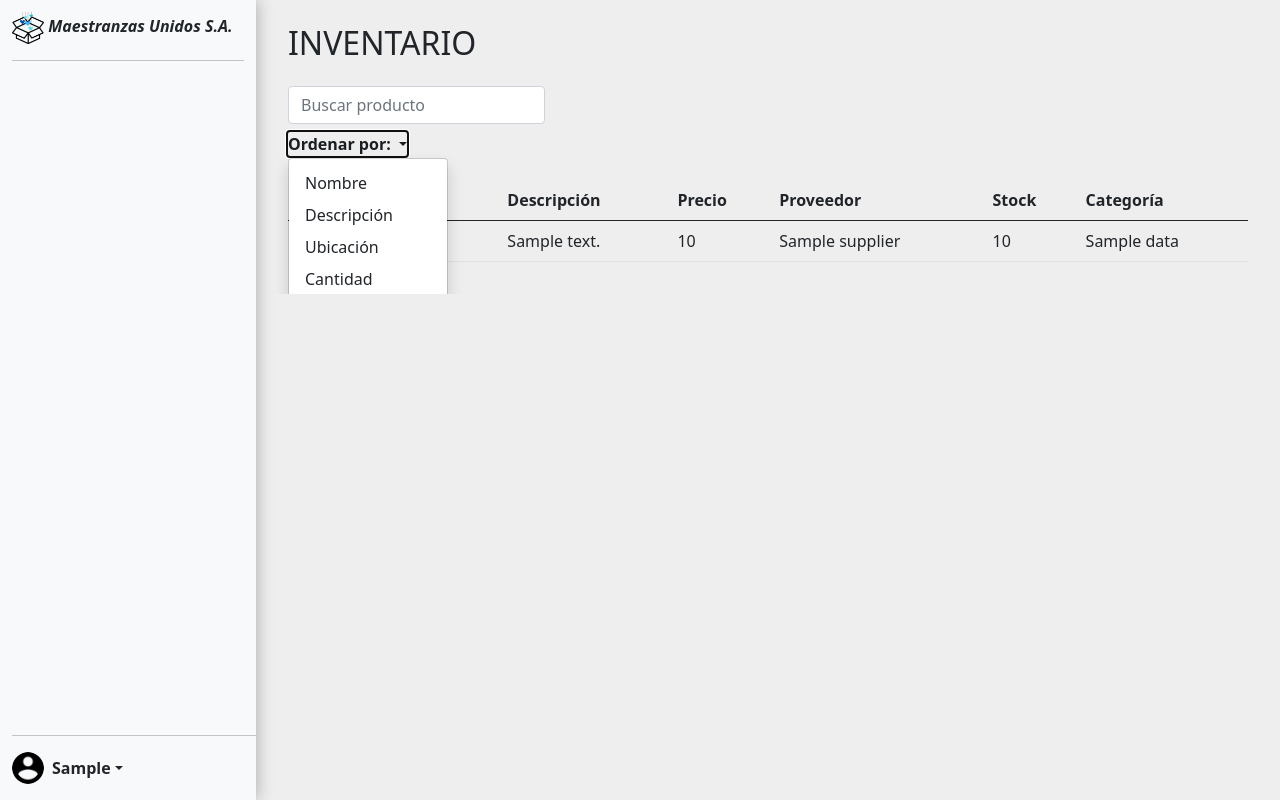
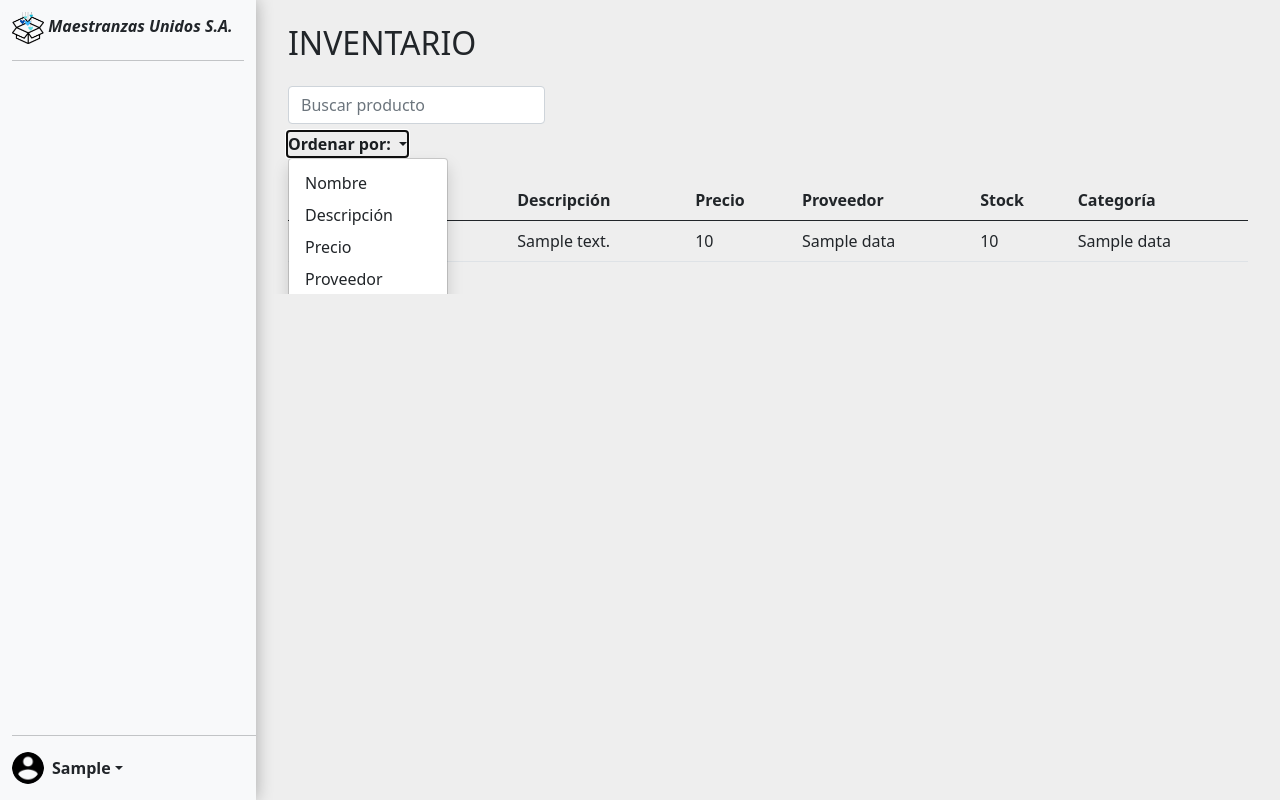
Before and after one commit to svrtxn/Maestranzas, a Flask app: template src/templates/inventario.html in a window 1280 px wide, after a click on "Ordenar por:". Run offline with Flask 3, Linux system fonts and the light colour scheme; the template is opened without the code that fills it: most values are stand-ins (such as "Sample title", 1, 10 or a date in 2020); parts of the project's set-up code (start-up, migrations or seed data) failed here and were passed over; some libraries are stand-ins or nearby versions.

Commit message:
Actualizacion inventario.html

```diff
--- a/src/templates/inventario.html
+++ b/src/templates/inventario.html
@@ -25,9 +25,10 @@
             <ul class="dropdown-menu text-small shadow" aria-labelledby="dropdownProduct1">
                 <li><a class="dropdown-item" href="{{ url_for('show_prod', sort_by='nombre') }}">Nombre</a></li>
                 <li><a class="dropdown-item" href="{{ url_for('show_prod', sort_by='descripcion') }}">Descripción</a></li>
-                <li><a class="dropdown-item" href="{{ url_for('show_prod', sort_by='ubicacion') }}">Ubicación</a></li>
-                <li><a class="dropdown-item" href="{{ url_for('show_prod', sort_by='cantidad') }}">Cantidad</a></li>
+                <li><a class="dropdown-item" href="{{ url_for('show_prod', sort_by='precio') }}">Precio</a></li>
+                <li><a class="dropdown-item" href="{{ url_for('show_prod', sort_by='proveedor') }}">Proveedor</a></li>
                 <li><a class="dropdown-item" href="{{ url_for('show_prod', sort_by='categoria') }}">Categoría</a></li>
+                <li><a class="dropdown-item" href="{{ url_for('show_prod', sort_by='stock') }}">Stock</a></li>
             </ul>
         </div>
     </header>
@@ -81,9 +82,9 @@
                         <td>{{ data.name_prod }}</td>
                         <td>{{ data.desc_prod }}</td>
                         <td>{{ data.price }}</td>
-                        <td>{{ data.supplier }}</td>
+                        <td>{{ data.name_supplier }}</td>
                         <td>{{ data.stock }}</td>
-                        <td>{{ data.categoria_nombre }}</td>
+                        <td>{{ data.categ_name }}</td>
                         {% if g.user and g.user['role_id'] == 2 or g.user and g.user['role_id'] == 1 %}
                         <td>
                             <button type="button" class="btn btn-warning" data-bs-toggle="modal"
@@ -91,7 +92,7 @@
                                 <i class="bi bi-pencil-fill"></i>
                             </button>
                             <!-- MODAL EDICION/MODIFICACION PRODUCTOS-->
-                            <div class="modal fade" id="editProduct{{ data.id }}" tabindex="-1"
+                            <div class="modal fade" id="editProduct{{ data.prod_id }}" tabindex="-1"
                                 aria-labelledby="exampleModalLabel" aria-hidden="true">
                                 <div class="modal-dialog">
                                     <div class="modal-content">
@@ -105,7 +106,7 @@
                                                 <div class="row mb-3">
                                                     <div class="col-md-6">
                                                         <label for="editName{{ data.prod_id }}" class="form-label">Nombre:</label>
-                                                        <input type="number" class="form-control" id="editName{{ data.prod_id }}" name="editName"
+                                                        <input type="text" class="form-control" id="editName{{ data.prod_id }}" name="editName"
                                                         value="{{ data.name_prod }}"required>
                                                     </div>
                                                     <div class="col-md-6">
@@ -115,53 +116,48 @@
                                                     </div>
                                                 </div>
                                                 <div class="row mb-3">
-                                                    <div class="col-md-6">
+                                                    <div class="col-md-12">
                                                         <label for="editImg{{ data.prod_id }}" class="form-label">Imagen:</label>
-                                                        <input type="text" class="form-control" id="editImg{{ data.prod_id }}" name="editImg"
+                                                        <input type="file" class="form-control" id="editImg{{ data.prod_id }}" name="editImg"
                                                         value="{{ data.img }}" required>
-                                                    </div>
-                                                    <div class="col-md-6">
-                                                        <label for="editPrice{{ data.prod_id }}" class="form-label">Precio:</label>
-                                                        <input type="text" class="form-control" id="editPrice{{ data.prod_id }}" name="editPrice"
-                                                        value="{{ data.descripcion }}" required>
                                                     </div>
                                                 </div>
                                                 <div class="row mb-3">
                                                     <div class="col-md-6">
+                                                        <label for="editPrice{{ data.prod_id }}" class="form-label">Precio:</label>
+                                                        <input type="text" class="form-control" id="editPrice{{ data.prod_id }}" name="editPrice"
+                                                        value="{{ data.price }}" required>
+                                                    </div>
+                                                    <div class="col-md-6">
+                                                        <!--label for="editSupplier{{ data.prod_id }}" class="form-label">Proveedor:</label>
+                                                        <input type="int" class="form-control" id="editSupplier{{ data.prod_id }}" name="editSupplier"
+                                                        value="{{ data.name_supplier }}" required-->
                                                         <label for="editSupplier{{ data.prod_id }}" class="form-label">Proveedor:</label>
-                                                        <input type="int" class="form-control" id="editSupplier{{ data.prod_id }}" name="editSupplier"
-                                                        value="{{ data.precio }}" required>
+                                                        <select class="form-control" id="editSupplier{{ data.prod_id }}" name="editSupplier" required>
+                                                            {% for prov in proveedor %}
+                                                            <option value="{{ prov.supp_id }}" {% if data.supplier==prov.supp_id %} selected {% endif%}>
+                                                                {{ prov.supp_name }}
+                                                            </option>
+                                                            {% endfor %}
+                                                        </select>
                                                     </div>
                                                 </div>
                                                 <div class="row mb-3">
                                                     <div class="col-md-6">
                                                         <label for="editStock{{ data.prod_id }}" class="form-label">Stock disponible:</label>
                                                         <input type="number" class="form-control" id="editStock{{ data.prod_id }}" name="editStock"
-                                                        value="{{ data.cantidad }}"required>
+                                                        value="{{ data.stock }}"required>
                                                     </div>
                                                 </div>
                                                 <div class="row mb-3">
                                                     <div class="col-md-6">
                                                         <label for="editCategory{{ data.prod_id }}" class="form-label">Categoría:</label>
                                                         <select class="form-control" id="editCategory{{ data.prod_id }}" name="editCategory" required>
-                                                            <option value="1" {% if data.categoria==1 %} selected {% endif
-                                                                %}>Herramienta Manual</option>
-                                                            <option value="2" {% if data.categoria==2 %} selected {% endif
-                                                                %}>Herramienta Eléctrica</option>
-                                                            <option value="3" {% if data.categoria==3 %} selected {% endif
-                                                                %}>Jardinería</option>
-                                                            <option value="4" {% if data.categoria==4 %} selected {% endif
-                                                                %}>Construcción</option>
-                                                            <option value="5" {% if data.categoria==5 %} selected {% endif
-                                                                %}>Fijación</option>
-                                                            <option value="6" {% if data.categoria==6 %} selected {% endif
-                                                                %}>Suministros Eléctricos</option>
-                                                            <option value="7" {% if data.categoria==7 %} selected {% endif
-                                                                %}>Pintura y Acabado</option>
-                                                            <option value="8" {% if data.categoria==8 %} selected {% endif
-                                                                %}>Fontanería/option>
-                                                            <option value="9" {% if data.categoria==9 %} selected {% endif
-                                                                %}>Decoración</option>
+                                                            {% for categ in categorias %}
+                                                            <option value="{{ categ.cat_id }}" {% if data.category==categ.cat_id %} selected {% endif %}>
+                                                                {{ categ.cat_name }}
+                                                            </option>
+                                                            {% endfor %}
                                                         </select>
                                                     </div>
                                                 </div>
@@ -186,7 +182,7 @@
                 </tbody>
             </table>
             {% else %}
-            <p>No hay productos</p>
+            <p>No hay productos registrados</p>
             {% endif %}
         </div>
     </div>
@@ -203,27 +199,32 @@
                         <div class="row mb-3">
                             <div class="col-md-6">
                                 <label for="addName" class="form-label">Nombre:</label>
-                                <input type="number" class="form-control" id="addName" name="addName" required>
+                                <input type="text" class="form-control" id="addName" name="addName" required>
                             </div>
                             <div class="col-md-6">
                                 <label for="addDesc" class="form-label">Descripción:</label>
                                 <input type="text" class="form-control" id="addDesc" name="addDesc" required>
                             </div>
                         </div>
+                        <!--div class="row mb-3">
+                            <div class="col-md-12">
+                                <label for="addImg" class="form-label">Selecciona Imagen del producto:</label>
+                                <input type="file" class="form-control" id="addImg" name="addImg" accept=".jpg .png .jpeg" >
+                            </div>
+                        </div-->
                         <div class="row mb-3">
-                            <div class="col-md-6">
-                                <label for="addImg" class="form-label">Imagen:</label>
-                                <input type="text" class="form-control" id="addImg" name="addImg" required>
-                            </div>
                             <div class="col-md-6">
                                 <label for="addprice" class="form-label">Precio:</label>
                                 <input type="number" class="form-control" id="addprice" name="addprice" required>
                             </div>
-                        </div>
-                        <div class="row mb-3">
                             <div class="col-md-6">
                                 <label for="addSupplier" class="form-label">Proveedor:</label>
-                                <input type="text" class="form-control" id="addSupplier" name="addSupplier" required>
+                                <select class="form-control" id="addSupplier" name="addSupplier" required>
+                                    <option selected disabled>Seleccione</option>
+                                    {% for prov in proveedor %}
+                                    <option value="{{ prov.supp_id }}" id="proveedor" name="proveedor">{{ prov.supp_name }}</option>
+                                    {% endfor %}
+                                </select>
                             </div>
                         </div>
                         <div class="row mb-3">
@@ -231,21 +232,13 @@
                                 <label for="addStock" class="form-label">Stock:</label>
                                 <input type="number" class="form-control" id="addStock" name="addStock" required>
                             </div>
-                        </div>
-                        <div class="row mb-3">
                             <div class="col-md-6">
                                 <label for="addCategory" class="form-label">Categoría:</label>
                                 <select class="form-control" id="addCategory" name="addCategory" required>
                                     <option selected disabled>Seleccione</option>
-                                    <option value="1" id="categoria" name="categoria">Herramienta Manual</option>
-                                    <option value="2" id="categoria" name="categoria">Herramienta Eléctrica</option>
-                                    <option value="3" id="categoria" name="categoria">Jardinería</option>
-                                    <option value="4" id="categoria" name="categoria">Construcción</option>
-                                    <option value="5" id="categoria" name="categoria">Fijación</option>
-                                    <option value="6" id="categoria" name="categoria">Suministros Eléctricos</option>
-                                    <option value="7" id="categoria" name="categoria">Pintura y Acabado</option>
-                                    <option value="8" id="categoria" name="categoria">Fontanería</option>
-                                    <option value="9" id="categoria" name="categoria">Decoración</option>
+                                    {% for categ in categorias %}
+                                    <option value="{{ categ.cat_id }}" id="categoria" name="categoria">{{ categ.cat_name }}</option>
+                                    {% endfor %}
                                 </select>
                             </div>
                         </div>
```
